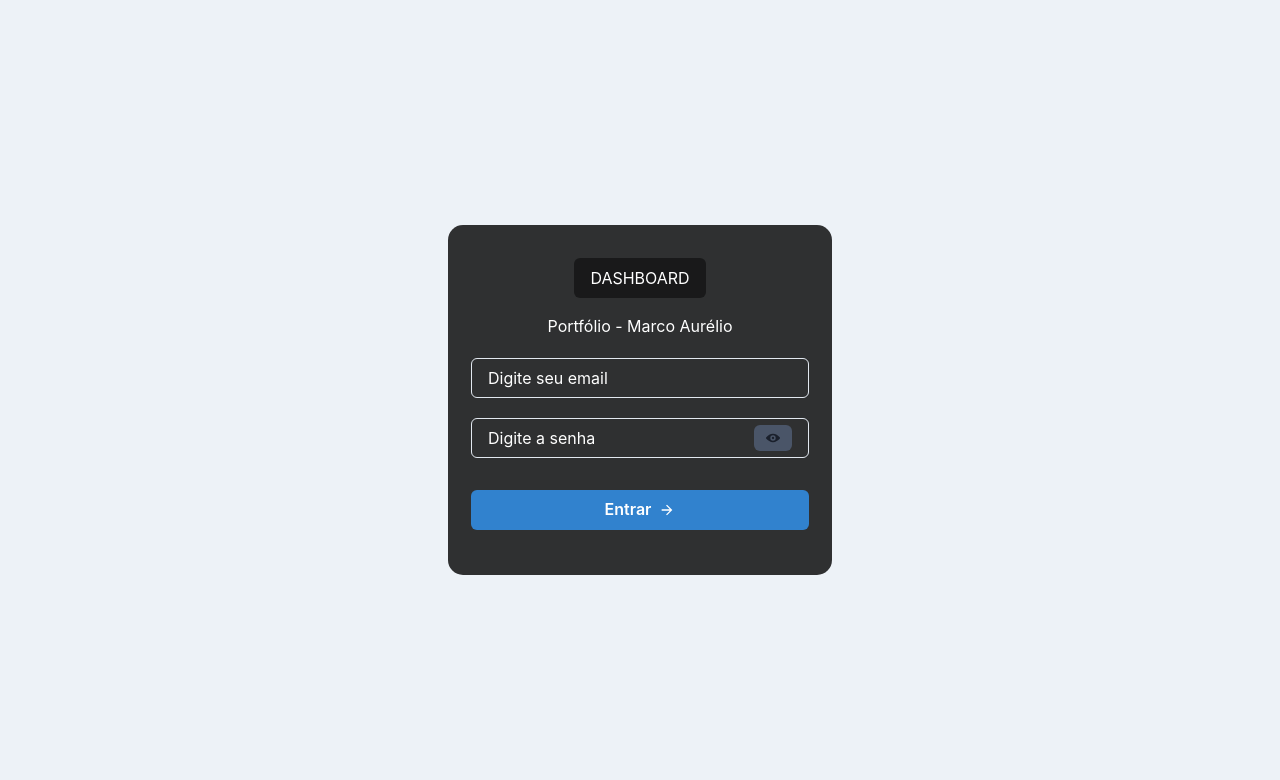
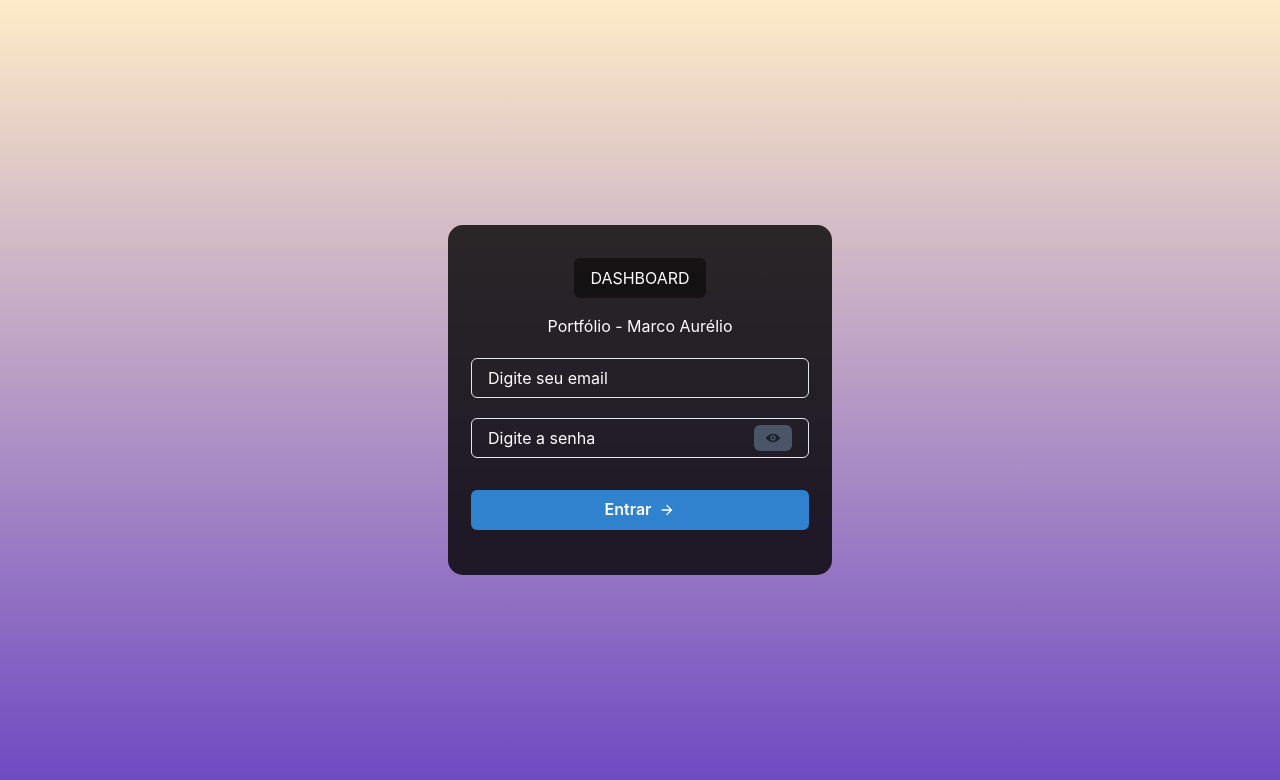
Before and after one commit to marcolongitude/mustafar-portfolio, a React (Create React App) app: page /login in a window 1280 px wide. Shown: the top 780 px of the page. Built offline with nearby package versions, Linux system fonts and the light colour scheme.

Commit message:
add logout function

```diff
--- a/src/app/services/auth.ts
+++ b/src/app/services/auth.ts
@@ -25,7 +25,6 @@ export const api = createApi({
     baseQuery: fetchBaseQuery({
         baseUrl: 'http://localhost:5000/api/',
         prepareHeaders: (headers, { getState }) => {
-            // By default, if we have a token in the store, let's use that for authenticated requests
             const token = (getState() as RootState).auth.accessToken
             if (token) {
                 headers.set('authorization', `Bearer ${token}`)
--- a/src/features/auth/Login.tsx
+++ b/src/features/auth/Login.tsx
@@ -9,7 +9,6 @@ import {
   Box,
   useToast,
   Flex,
-  Center
 } from '@chakra-ui/react'
 import { ViewOffIcon, ViewIcon } from '@chakra-ui/icons'
 
@@ -34,10 +33,17 @@ export const Login = () => {
   const dispatch = useDispatch()
   const navigate = useNavigate()
   const toast = useToast()
+  const [isUserLogged] = React.useState(localStorage.getItem("token"));
   const [login, { isLoading }] = useLoginMutation()
   const [show, setShow] = React.useState(false)
+
+  React.useEffect(() => {
+    if (isUserLogged) {
+      navigate('/counter')
+    }
+  })
+
   const handleClick = () => setShow(!show)
-
   const { register, handleSubmit, formState: { errors } } = useForm<FormValues>();
 
   async function onSubmit(values: LoginRequest) {
@@ -56,7 +62,19 @@ export const Login = () => {
   }
 
   return (
-    <Box width='100%' h='100vh' bg='gray.100' display='flex' justifyContent='center' alignItems='center'>
+    <Box
+      width='100%'
+      h='100vh'
+      bg='gray.100'
+      display='flex'
+      justifyContent='center'
+      alignItems='center'
+      bgGradient={[
+        'linear(to-tr, teal.500, yellow.300)',
+        'linear(to-t, blue.500, teal.500)',
+        'linear(to-b, orange.100, purple.600)',
+      ]}
+    >
       <Box
         bg="blackAlpha.800"
         width='30%'
@@ -109,6 +127,7 @@ export const Login = () => {
                   </FormErrorMessage>
                 </InputGroup>
               </FormControl>
+
               <ButtonActionSuccess
                 typeAction="submit"
                 description="Entrar"
--- a/src/features/auth/authSlice.tsx
+++ b/src/features/auth/authSlice.tsx
@@ -8,9 +8,14 @@ type AuthState = {
     accessToken: string | null
 }
 
+let initialState: AuthState = {
+    user: null,
+    accessToken: null
+}
+
 const slice = createSlice({
     name: 'auth',
-    initialState: { user: null, accessToken: null } as AuthState,
+    initialState,
     reducers: {
         setCredentials: (
             state,
@@ -20,12 +25,19 @@ const slice = createSlice({
             state.accessToken = accessToken
             localStorage.setItem("token", accessToken)
         },
+        logout: (
+            state,
+        ) => {
+            state.user = initialState.user
+            state.accessToken = initialState.accessToken
+            localStorage.removeItem("token")
+        },
     },
 })
 
-export const { setCredentials } = slice.actions
+export const { setCredentials, logout } = slice.actions
 
 export default slice.reducer
 
-export const selectCurrentUser =  (state: RootState) => state.auth.user
+export const selectCurrentUser = (state: RootState) => state.auth.user
 export const selectAccessTokenUser = (state: RootState) => state.auth.accessToken
--- a/src/features/counter/Counter.tsx
+++ b/src/features/counter/Counter.tsx
@@ -12,8 +12,12 @@ import {
 import styles from './Counter.module.css';
 
 import { Button, useColorMode } from '@chakra-ui/react'
+import { useNavigate } from 'react-router-dom'
+
+import { logout } from '../auth/authSlice'
 
 export function Counter() {
+  const navigate = useNavigate();
   const count = useAppSelector(selectCount);
   const dispatch = useAppDispatch();
   const [incrementAmount, setIncrementAmount] = useState('2');
@@ -21,6 +25,11 @@ export function Counter() {
   const incrementValue = Number(incrementAmount) || 0;
 
   const { colorMode, toggleColorMode } = useColorMode()
+
+  const Logout = () => {
+    dispatch(logout())
+    navigate('/login')
+  }
 
   return (
     <div>
@@ -71,6 +80,9 @@ export function Counter() {
         <Button onClick={toggleColorMode}>
           Toggle {colorMode === 'light' ? 'Dark' : 'Light'}
         </Button>
+        <Button onClick={() => Logout()}>
+          Logout
+        </Button>
       </header>
     </div>
   );
```
